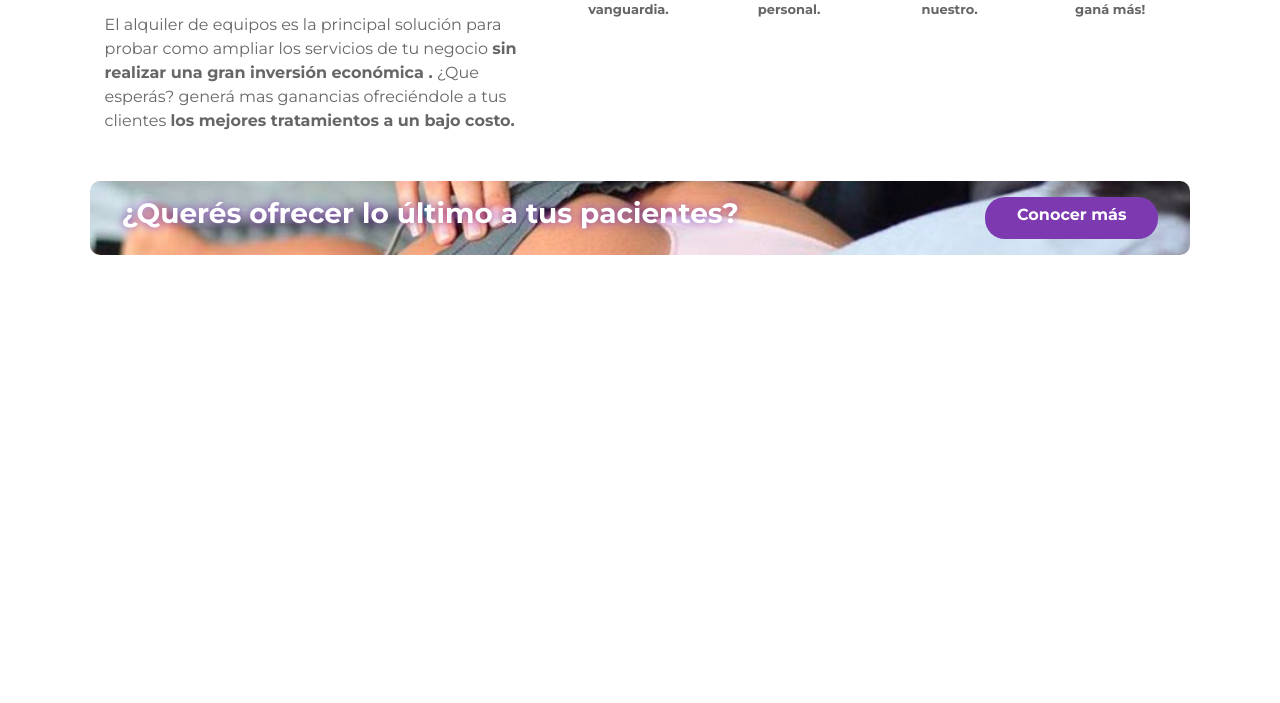
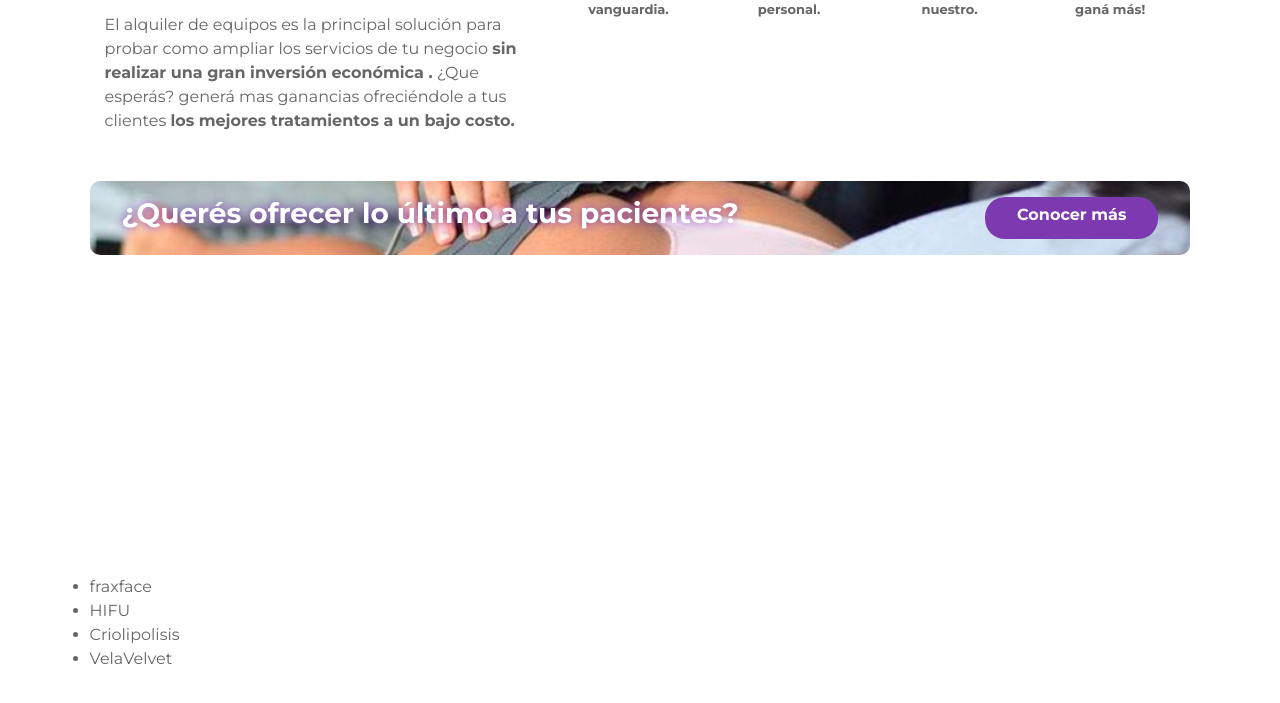
Before and after one commit to NachoSanchez/Bellum, a React (Create React App) app: page / in a window 1280 px wide. Shown: the part 1075-1778 px from the top of the page. Before the commit the page ends 1560 px from the top, so only its background shows below. Built offline with nearby package versions, Linux system fonts and the light colour scheme.

Commit message:
adding equipment ctx

```diff
--- a/public/index.html
+++ b/public/index.html
@@ -7,7 +7,7 @@
     <meta name="theme-color" content="#000000" />
     <meta
       name="description"
-      content="Web site created using create-react-app"
+      content="Nos dedicamos al alquiler de equipos para medicina estética"
     />
     <!-- bootstrap cdn -->
     <link
@@ -16,7 +16,6 @@
       integrity="sha384-ggOyR0iXCbMQv3Xipma34MD+dH/1fQ784/j6cY/iJTQUOhcWr7x9JvoRxT2MZw1T"
       crossorigin="anonymous"
     />
-    <link rel="manifest" href="%PUBLIC_URL%/manifest.json" />
     <title>Bellum Aparatología</title>
   </head>
   <body>
--- a/src/App.js
+++ b/src/App.js
@@ -2,7 +2,8 @@ import React from 'react';
 import Navigation from './components/Navigation'
 import Home from './components/Home'
 import Services from './components/Services'
-
+import Equipos from './components/Equipos'
+import EquipmentContextProvider from './contexts/EquipmentContext'
 
 function App() {
   return (
@@ -10,6 +11,9 @@ function App() {
          <Navigation />
          <Home />
          <Services />
+         <EquipmentContextProvider>
+           <Equipos></Equipos>
+         </EquipmentContextProvider>
     </div>
   );
 }
--- /dev/null
+++ b/src/components/Equipos/index.jsx
@@ -0,0 +1,20 @@
+import React,{ useContext } from 'react'
+import { EquipmentContext } from '../../contexts/EquipmentContext'
+
+const Equipos = () => {
+    const equipments = useContext(EquipmentContext);
+
+    return (
+        <section id="equipos">
+            <ul>
+                {
+                    equipments.map( equipment => (
+                    <li key={ equipment.id }> { equipment.name } </li>
+                    ))
+                }
+            </ul>
+        </section>
+    )
+}
+
+export default Equipos;
--- a/src/components/Navigation/Navigation.module.css
+++ b/src/components/Navigation/Navigation.module.css
@@ -71,7 +71,7 @@ nav a:hover, nav a:active {
     color: var(--primary-color);
     cursor: pointer;
     display: none;
-    font-size: 1.5em;
+    font-size: 1em;
     outline: none;
 }
 
--- /dev/null
+++ b/src/contexts/Equipment.json
@@ -0,0 +1,60 @@
+[
+    {
+        "id": 1,
+        "name": "fraxface",
+        "description": "Es un equipo de nueva generación que brinda resultados asombrosos. Su mecanismo de acción es por medio de su Radiofrecuencia Bipolar Fraccionada, funciona entregando la energía fraccionada de la radiofrecuencia mediante una matriz de electrodos. Produce un calor dirigido por medio del cual se estimula la capa mas interna de la piel (la dermis) no afectando prácticamente la capaz más superficial (la epidermis). El calor fraccionado que se genera en puntos de la dermis, actúa lesionado esos puntos y consecuentemente desencadenando una respuesta curativa por parte de esta capa interna de la piel. El tejido sano que rodea a los puntos quemados o lesionados de la dermis, puede ser también estimulado secundariamente por el calor, teniendo como efecto una aceleración del proceso curativo, y dándole a la piel un aspecto de piel firme y rejuvenecida.",
+        "whoCanDoIT": "Todas aquellas personas que quieren reducir mejorar la apariencia de la piel, independientemente de la edad y el sexo. Se aplica de forma localizada (rostro, abdomen, glúteos, flancos, muslos, brazos...)",
+        "recomendedSessions": "Hasta 3 sesiones anuales.",
+        "previousDiagnose": true,
+        "indications": null,
+        "results": [
+            "Aspecto más natural de la piel.",
+            "Recuperación del volumen.",
+            "Mayor firmeza y tensión.",
+            "Mejoría del brillo y del tono.",
+            "Mejoría de la textura.",
+            "Mejor hidratación.",
+            "Mejora en las líneas finas.",
+            "Eliminación de queratosis."
+        ]
+    },
+    {
+        "id": 2,
+        "name": "HIFU",
+        "description":"El tratamiento HIFU consiste en la aplicación de un haz de ultrasonido de alta frecuencia y alta energía en la piel, para remodelar su tejido, mediante ablación térmica. En este proceso, los tejidos colindantes no quedan afectados, pues esta es una técnica no invasiva, que trae múltiples ventajas para el paciente.",
+        "whoCanDoIT": "Todas aquellas personas que necesitan reafirmar y recuperar el tejido en cualquier zona del cuerpo, independientemente de la edad y del sexo.",
+        "recomendedSessions": "HIFU es uno de los pocos tratamientos estéticos que requieren pocas sesiones al año. Como regla general se necesitan entre dos a tres aplicaciones para conseguir el resultado deseado.",
+        "previousDiagnose": true,
+        "indications": "NO se puede APLICAR en pacientes con heridas abiertas, acné severo, marcapasos, implantes metálicos, queloides, en tratamiento con anticoagulantes, embarazadas, herpes simple, enfermedades autoinmunes, epilépticos.",
+        "results": [
+            "Se consigue el deseado estiramiento y firmeza del tejido con una técnica NO INVASIVA.",
+            "minimiza los signos de envejecimiento de la piel gracias a la regeneración de colágeno y elastina."
+        ]
+    },
+    {
+        "id": 3,
+        "name": "Criolipolisis",
+        "description": "La Criolipolisis es un tratamiento dermatológico/estético no invasivo, cuyo objetivo es destruir las células grasas (adipositos) bajando su temperatura para que se descompongan y sean eliminadas mediante fluidos, sin dañar el resto de las células de la piel. La temperaturas utilizadas son por debajo los cero grados.",
+        "whoCanDoIT": "Todas aquellas personas que quieren reducir centímetros de contorno, independientemente de la edad y el sexo. Se aplica de forma localizada (abdomen, glúteos, flancos, muslos, brazos...)",
+        "recomendedSessions": "Hasta 4 sesiones mensuales.",
+        "previousDiagnose": true,
+        "indications": null,
+        "results":["Reducción de grasa sin dolor y sin riesgo."]
+    },
+    {
+        "id": 4,
+        "name": "VelaVelvet",
+        "description": "Velaslim Plus utiliza la luz infrarroja, sumada a la energía de radiofrecuencia y la succión. Esta combinación produce un nivel intenso de calor aplicado a las células adiposas, al tejido conectivo circundante y a las fibras dérmicas subyacentes de colágeno. La absorción y el calentamiento de la piel estimulan el aumento de la producción de colágeno y de elastina.",
+        "whoCanDoIT": "Todas aquellas personas que desean eliminar la celulitis, independientemente del sexo y la edad. Se aplica de forma localizada (abdomen, glúteos, flancos, muslos, brazos...)",
+        "recomendedSessions": "De 6 a 10 sesiones semanales.",
+        "previousDiagnose": true,
+        "indications": null,
+        "results": [
+            "Reduce la adiposidad y modela el contorno corporal.",
+            "Atenúa la celulitis y mejora la circulación local.",
+            "Estimula la formación de colágeno.",
+            "Modela el contorno corporal y favorece el drenaje linfático.",
+            "Brinda resultados contundentes sin tiempos de inactividad o molestias de importancia."
+        ]
+    }
+]
--- /dev/null
+++ b/src/contexts/EquipmentContext.jsx
@@ -0,0 +1,18 @@
+import React, { Component, createContext } from 'react';
+import equipments from './Equipment.json'
+
+export const EquipmentContext = createContext();
+
+class EquipmentContextProvider extends Component {
+    state = { equipments: equipments }
+
+    render(){
+        return (
+            <EquipmentContext.Provider value={ this.state.equipments }>
+                {this.props.children}
+            </EquipmentContext.Provider>
+        );
+    }
+}
+
+export default EquipmentContextProvider;
```
